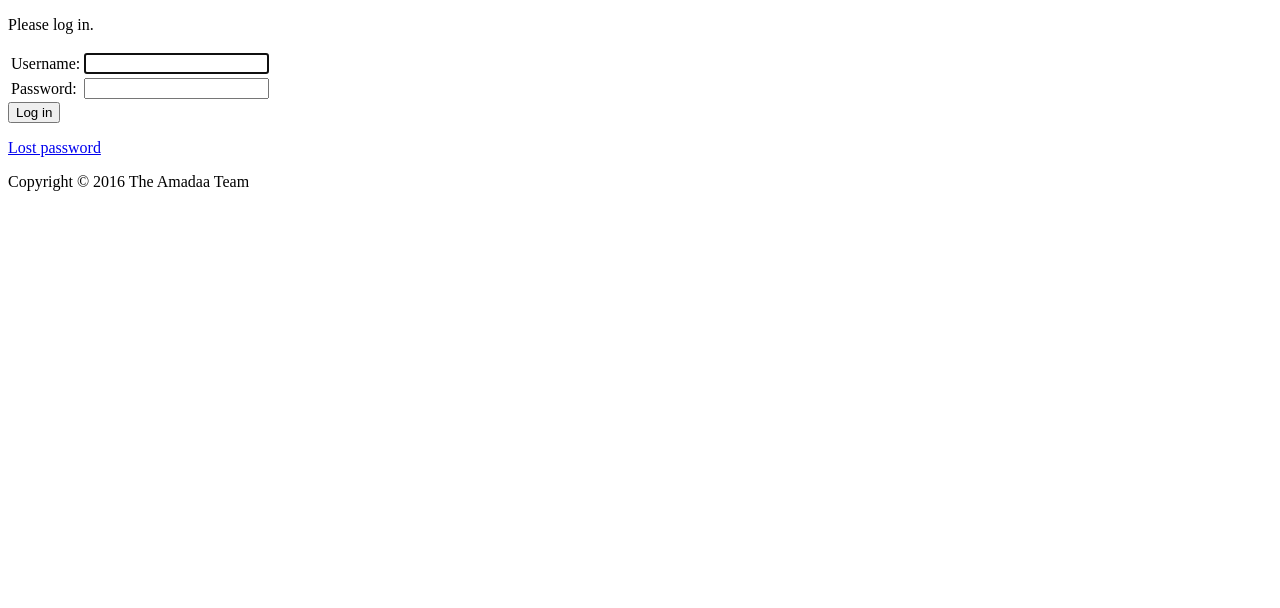
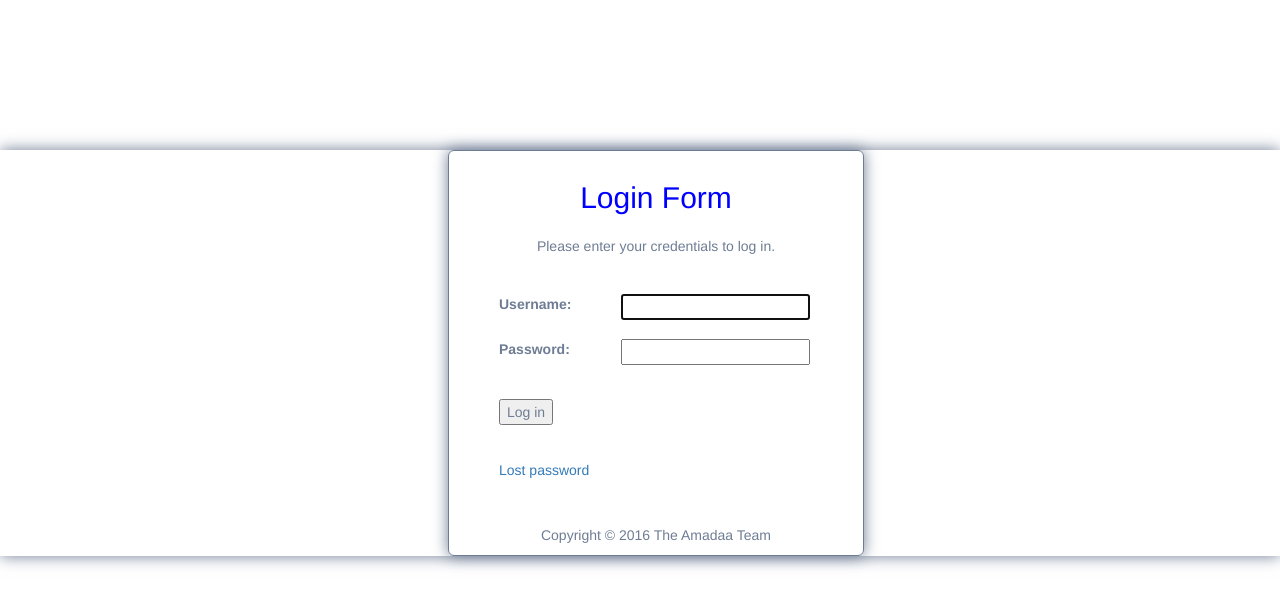
Before and after one commit to borderitsolutions/amadaa, a Django app: page /login/?next=/ in a window 1280 px wide. Shown: the top 608 px of the page. Run offline with Django 3.2, Linux system fonts and the light colour scheme; some libraries are stand-ins or nearby versions.

Commit message:
First commit

```diff
--- a/amadaa/settings.py
+++ b/amadaa/settings.py
@@ -122,6 +122,10 @@ USE_TZ = True
 # https://docs.djangoproject.com/en/1.10/howto/static-files/
 
 STATIC_URL = '/static/'
+STATICFILES_DIRS = (
+os.path.join(BASE_DIR, "static"),
+'/var/www/static/',
+)
 
 # Auth
 
--- /dev/null
+++ b/django-admin.py
@@ -0,0 +1,5 @@
+#!c:\python34\python.exe
+from django.core import management
+
+if __name__ == "__main__":
+    management.execute_from_command_line()
--- /dev/null
+++ b/static/css/login1.css
@@ -0,0 +1,60 @@
+.form2{
+//margin-top: 150px;
+//padding-left: 40%;
+border:1px solid #6F7D94;
+width:50%;
+height:50%;
+//padding:0 50px 15px;
+//margin-top:20px;
+box-shadow:0 0 15px #6F7D94;
+border-radius:6px;
+float:center;
+}
+
+h2{
+text-align:center;
+color: blue;
+padding:10px 60px 15px;
+}
+
+body{
+margin-top: 150px;
+padding-left: 35%;
+color: #6F7D94;
+//text-align:center;
+//border:1px solid #ccc;
+//width:60%;
+//height:100%;
+//padding:0 50px 15px;
+//margin-top:20px;
+box-shadow:0 0 15px;
+//border-radius:6px;
+float:center;
+}
+
+div#label1{
+text-align:left;
+padding:10px 50px 10px;
+//float:center;
+}
+
+
+div#submit{
+padding:25px 50px 10px;
+float:center;
+}
+
+
+footer{
+padding:25px 10px 10px;
+text-align:center;
+}
+
+h5{
+text-align:center;
+//padding:0px 10px 0px;
+}
+
+div#passwd{
+padding:25px 50px 10px;
+}
--- a/templates/base.html
+++ b/templates/base.html
@@ -1,13 +1,19 @@
+{% load staticfiles %}
+<!--This is a comment. Comments are not displayed in the browser-->
 {# base template for all others to inherit #}
 <!doctype html>
 
 <html lang="en">
   <head>
     <title>{% block title %}{% endblock %} - Amadaa</title>
-  </head>
+<link rel="stylesheet" href="//maxcdn.bootstrapcdn.com/bootstrap/3.2.0/css/bootstrap.min.css">
+<link rel="stylesheet" href="//maxcdn.bootstrapcdn.com/bootstrap/3.2.0/css/bootstrap-theme.min.css">
+<link rel="stylesheet" href="{% static 'css/login1.css' %}">
+</head>
 
-  <body>
+  <body><div class="form2">
     <header>
+	<h2>Login Form </h2>
     </header>
 
     {% block body %}
@@ -15,6 +21,6 @@
 
     <footer>
       Copyright &copy; 2016 The Amadaa Team
-    </footer>
+    </footer></div>
   <body>
 </html>
--- a/templates/registration/login.html
+++ b/templates/registration/login.html
@@ -9,27 +9,34 @@
   {% if user.is_authenticated %}
     <p>You don't have access to this page.</p>
   {% else %}
-    <p>Please log in.</p>
+    <p><h5>Please enter your credentials to log in.</h5></p>
   {% endif %}
 {% endif %}
 
+<div class="form1">
 <form method="post" action="{% url 'login' %}">
   {% csrf_token %}
+
+
   <table>
-    <tr>
-      <td>{{ form.username.label_tag }}</td>
+    <tr><div id="label1">
+      <td><div id="label1">{{ form.username.label_tag }}</td></div>
       <td>{{ form.username }}</td>
     </tr>
 
     <tr>
-      <td>{{ form.password.label_tag }}</td>
+      <td><div id="label1">{{ form.password.label_tag }}</td></div>
       <td>{{ form.password }}</td>
     </tr>
   </table>
 
-  <input type="submit" value="Log in">
+  <div id="submit">
+  <input type="submit" value="Log in"></div>
   <input type="hidden" name="next" value="{{ next }}">
 </form>
 
-<p><a href="{% url 'password_reset' %}">Lost password</a></p>
+<div id="passwd">
+<p><a href="{% url 'password_reset' %}">Lost password</a></p></div>
 {% endblock %}
+
+</div>
```
Also changed, not shown: 4 other files.
